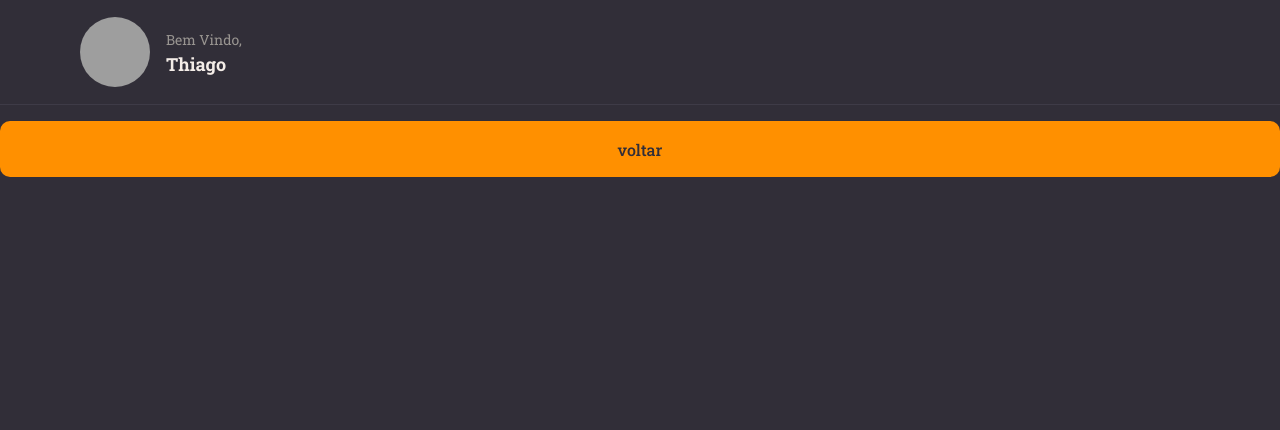
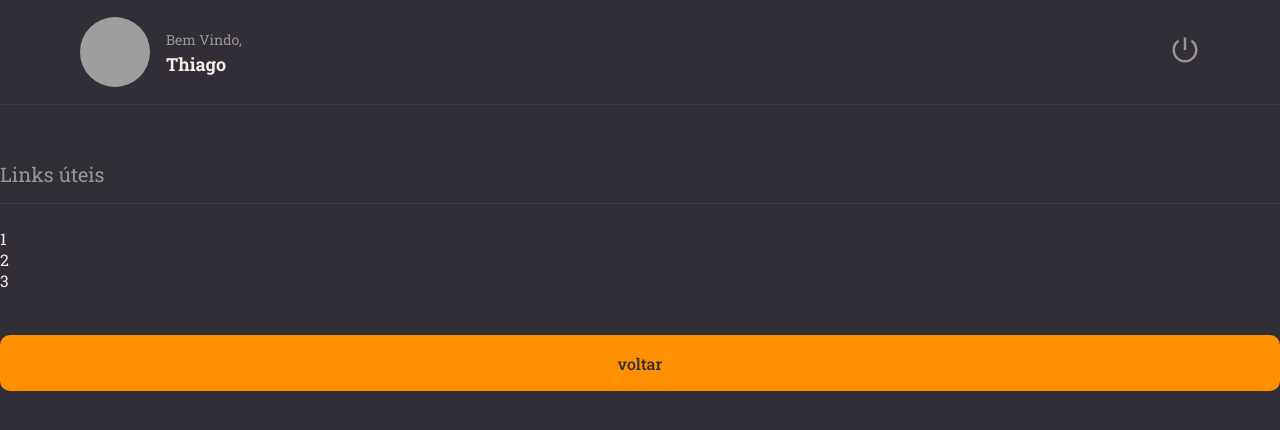
Before and after one commit to Prattiz/Notes, a React (Vite) app: page / in a window 1280 px wide. Shown: the top 430 px of the page. Built offline with nearby package versions, Linux system fonts and the light colour scheme; grey boxes are pictures that could not be loaded.

Commit message:
CREATE Section

```diff
--- a/package.json
+++ b/package.json
@@ -13,6 +13,7 @@
     "postcss": "^8.4.29",
     "react": "^18.2.0",
     "react-dom": "^18.2.0",
+    "react-icons": "^4.10.1",
     "styled-components": "^6.0.7"
   },
   "devDependencies": {
--- a/src/components/Header/index.jsx
+++ b/src/components/Header/index.jsx
@@ -1,4 +1,5 @@
-import { Conteiner, Profile } from "./styles"
+import { Conteiner, Profile, Logout } from "./styles";
+import { RiShutDownLine } from "react-icons/ri"
 
 export function Header(){
     return(
@@ -10,6 +11,9 @@ export function Header(){
                     <strong>Thiago</strong>
                 </div>
             </Profile>
+            <Logout>
+                <RiShutDownLine />
+            </Logout>
 
         </Conteiner>
     )
--- a/src/components/Header/styles.js
+++ b/src/components/Header/styles.js
@@ -9,8 +9,6 @@ export const Conteiner = styled.header`
     display: flex;
     justify-content: space-between;
     padding:0 80px;
-
-
 `
 
 export const Profile = styled.div`
@@ -41,5 +39,16 @@ export const Profile = styled.div`
             color:${({ theme }) => theme.COLORS.WHITE};
         }
     }
+`
+
+export const Logout =  styled.button`
+
+    border:none;
+    background: none;
+
+    >svg{
+        color:${({theme}) => theme.COLORS.GRAY_100};
+        font-size: 30px;
+    }
 
 `
--- /dev/null
+++ b/src/components/Section/index.jsx
@@ -0,0 +1,13 @@
+import { Conteiner } from "./styles";
+
+
+export function Section({ title, children }){
+    return(
+        <Conteiner>
+            <h2>{title}</h2>
+
+            {children}
+        </Conteiner>
+
+    )
+}
--- /dev/null
+++ b/src/components/Section/styles.js
@@ -0,0 +1,16 @@
+import styled from "styled-components";
+
+export const Conteiner = styled.section`
+    margin: 56px 0 28px;
+
+    >h2{
+        border-bottom: 1px solid ${({theme}) => theme.COLORS.BACKGROUND_700};
+        padding-bottom: 16px;
+        margin-bottom: 24px;
+        color: ${({theme}) => theme.COLORS.GRAY_100};
+        font-size: 20px;
+        font-weight: 400;
+
+    }
+
+`
--- a/src/pages/App.jsx
+++ b/src/pages/App.jsx
@@ -1,11 +1,20 @@
 import { Conteiner } from "./style";
 import { Button } from "../components/Buttons";
 import { Header } from "../components/Header";
+import { Section } from "../components/Section";
 
 export function App(){
     return(
         <Conteiner>
             <Header />
+
+            <Section title="Links úteis">
+                <ul>
+                    <li>1</li>
+                    <li>2</li>
+                    <li>3</li>
+                </ul>
+            </Section>
 
 
             <Button title="voltar"/>
```
Also changed, not shown: 2 other files (tests, documents, lock files or other folders).
